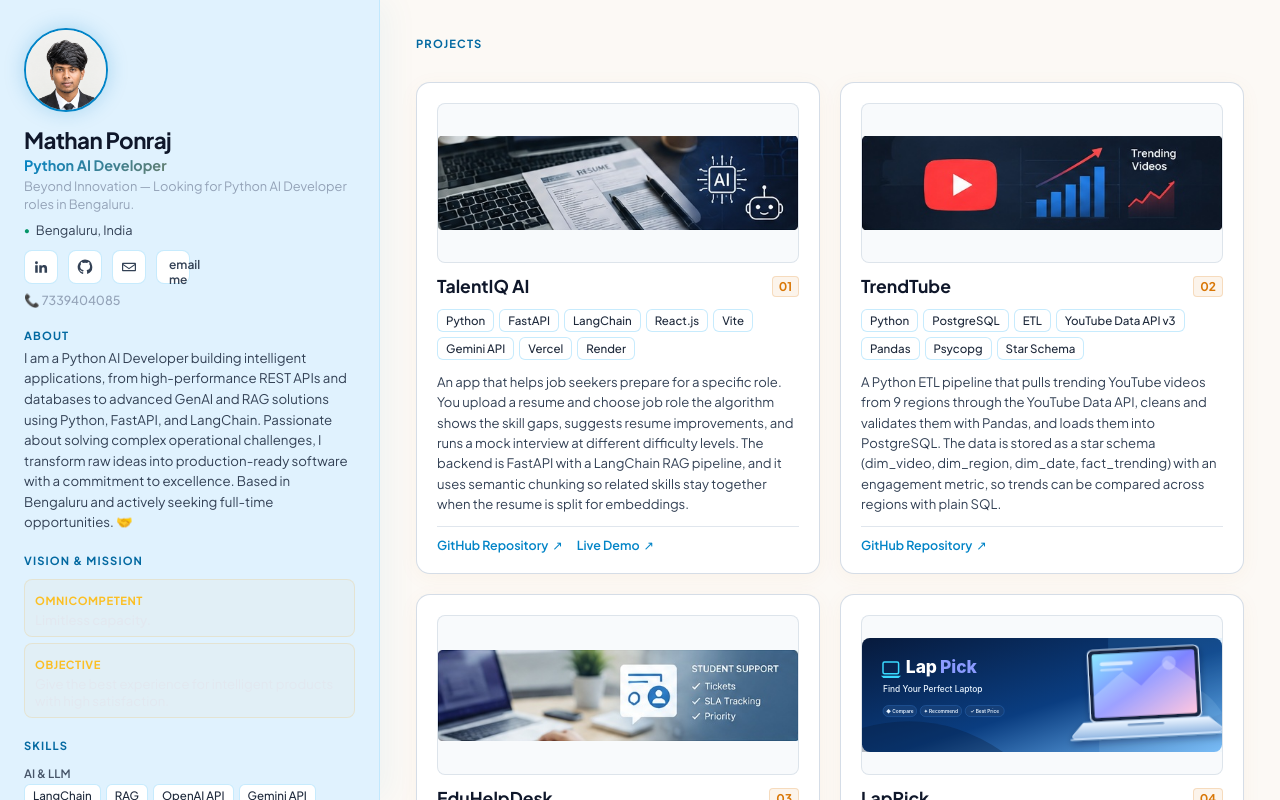
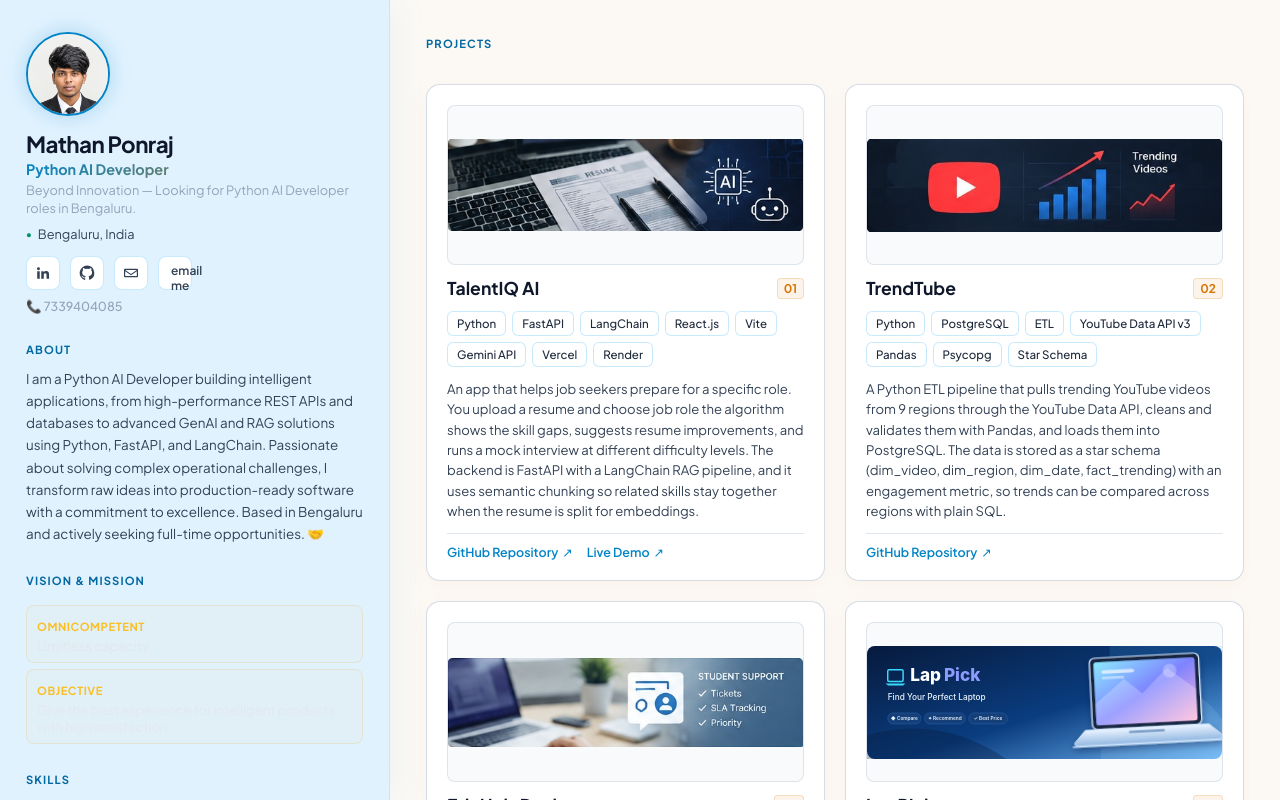
Before and after one commit to mathan-ponraj/mathan_portfolio, a React (Vite) app: page / in a window 1280 px wide. Shown: the top 800 px of the page. Built offline with nearby package versions, Linux system fonts and the light colour scheme.

Commit message:
Enhance spacing and layout in App.css
Increased padding, margin, and gap values in the sidebar and other sections for improved layout and spacing.

```diff
--- a/src/App.css
+++ b/src/App.css
@@ -34,15 +34,15 @@ body {
   perspective: 1200px;
 }
 
-/* Sidebar / Left Column (Light Blue Theme) */
+/* Sidebar / Left Column (Light Blue Theme with increased vertical gap) */
 .sidebar {
-  width: 380px;
+  width: 390px;
   background: var(--panel-bg);
   border-right: 1px solid var(--border-color);
-  padding: 28px 24px;
+  padding: 32px 26px;
   display: flex;
   flex-direction: column;
-  gap: 20px;
+  gap: 28px; /* Increased space between sidebar sections */
   position: sticky;
   top: 0;
   height: 100vh;
@@ -115,7 +115,7 @@ body {
   gap: 6px;
   font-size: 0.8rem;
   color: var(--text-muted);
-  margin-top: 6px;
+  margin-top: 8px;
 }
 .profile-location span {
   color: #059669;
@@ -127,7 +127,7 @@ body {
   display: flex;
   align-items: center;
   gap: 10px;
-  margin-top: 12px;
+  margin-top: 14px;
 }
 
 .social-links a, .social-placeholder {
@@ -173,11 +173,11 @@ body {
   box-shadow: 0 0 15px rgba(2, 132, 199, 0.4);
 }
 
-/* Sidebar Sections */
+/* Sidebar Sections with Line Spacing */
 .sidebar-section {
   display: flex;
   flex-direction: column;
-  gap: 6px;
+  gap: 10px; /* Increased gap inside sections */
 }
 
 .section-kicker {
@@ -185,33 +185,34 @@ body {
   font-weight: 700;
   text-transform: uppercase;
   letter-spacing: 0.1em;
-  color: #0369a1; /* Deep blue header for light sidebar */
+  color: #0369a1;
+  margin-bottom: 2px;
 }
 
 .about-copy {
-  font-size: 0.83rem;
-  line-height: 1.55;
+  font-size: 0.84rem;
+  line-height: 1.65; /* Added breathable line height */
   color: var(--text-muted);
 }
 
 .muted-line {
   font-size: 0.72rem;
   color: #475569;
-  margin-top: 8px;
-  margin-bottom: 3px;
+  margin-top: 10px;
+  margin-bottom: 5px;
   font-weight: 600;
 }
 
-/* Skills tags */
+/* Skills tags with spacing */
 .tag-list {
   display: flex;
   flex-wrap: wrap;
-  gap: 5px;
+  gap: 6px; /* Space between tags */
 }
 
 .tag {
   font-size: 0.72rem;
-  padding: 3px 8px;
+  padding: 4px 9px;
   background: #ffffff;
   border: 1px solid var(--border-color);
   border-radius: 6px;
@@ -351,7 +352,7 @@ body {
   gap: 12px;
   background: rgba(5, 150, 105, 0.08);
   border: 1px solid rgba(5, 150, 105, 0.25);
-  padding: 10px 14px;
+  padding: 12px 14px;
   border-radius: 10px;
   margin-top: auto;
 }
@@ -383,6 +384,7 @@ body {
   font-size: 0.82rem;
   font-weight: 700;
   color: var(--text-main);
+  margin-top: 2px;
 }
 
 .footer {
```
